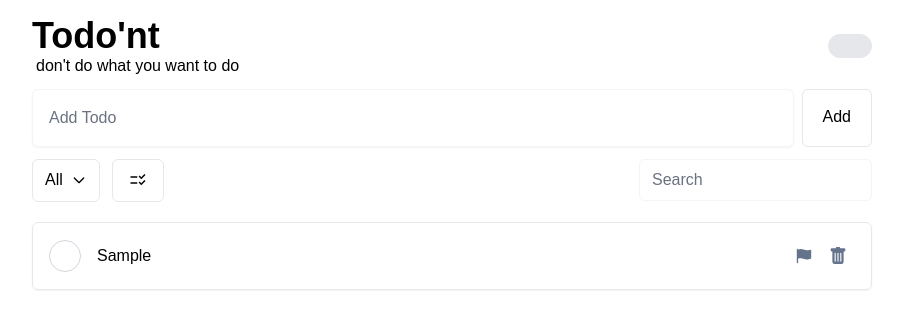
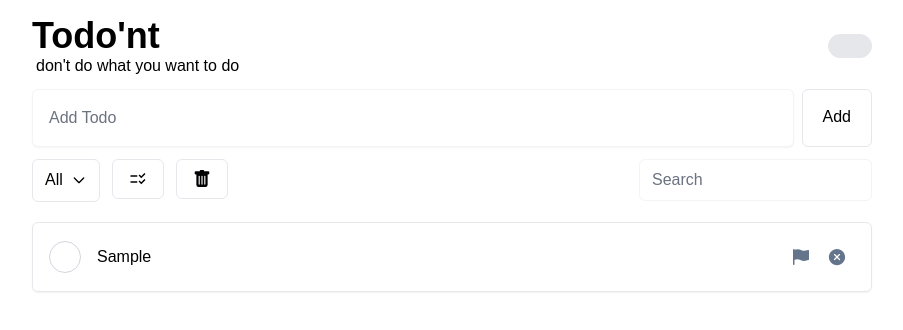
Before and after one commit to zreonx/redux-todo-toolkit, a React (Vite) app: page / in a window 1280 px wide. Both pictures are taken after typing "Sample" into the empty fields and a click on the button "Add". Shown: the top 330 px of the page, without its empty margins (188-1091 px from the left). Built offline with nearby package versions, Linux system fonts and the light colour scheme; a web font is replaced by a local one.

Commit message:
Added few optimization
Added remove all task
Added mark all as complete
Added global context
Added context for modal and theme

```diff
--- a/src/App.jsx
+++ b/src/App.jsx
@@ -1,7 +1,8 @@
 import Todo from "./components/Todo";
-import { useState, useEffect } from "react";
+import { useState, useEffect, useContext } from "react";
+import { TodoContext } from "./context/TodoContext";
 const App = () => {
-  const [theme, setTheme] = useState(false);
+  const { theme, setTheme } = useContext(TodoContext);
 
   useEffect(() => {
     if (theme) {
@@ -18,7 +19,7 @@ const App = () => {
           color: black;
         }
       `}</style>
-      <Todo theme={theme} setTheme={setTheme} />
+      <Todo />
     </div>
   );
 };
--- a/src/components/DeleteModal.jsx
+++ b/src/components/DeleteModal.jsx
@@ -11,7 +11,7 @@ const DeleteModal = ({ setDeleteModal, deleteModal, handleDeleteTodo, id }) => {
       <div className='bg-lightcl dark:bg-slate-600 rounded-md'>
         <Modal.Header className='border-none pt-4 pb-0'>Delete</Modal.Header>
         <Modal.Body className='px-6 pt-2 pb-0'>
-          <h3 className='dark:text-white mb-7 text-center'>
+          <h3 className='dark:text-white mb-6'>
             Are you sure you want to remove this task?
           </h3>
         </Modal.Body>
--- a/src/components/EditModal.jsx
+++ b/src/components/EditModal.jsx
@@ -1,4 +1,5 @@
 import { Modal } from "flowbite-react";
+import { useFocus } from "../hooks/useFocus";
 
 const EditModal = ({
   setEditTodo,
@@ -7,31 +8,34 @@ const EditModal = ({
   openModal,
   setOpenModal,
 }) => {
+  const inputRef = useFocus();
+
   return (
     <Modal
-      dismissible
       show={openModal}
       position='center'
       className='text-black max-sm:pt-2'
       onClose={() => setOpenModal(false)}
+      closable={false}
+      initialFocus={inputRef}
     >
       <div className='bg-lightcl dark:bg-slate-600 rounded-md'>
         <Modal.Header className='border-none pt-4 pb-0'>Todo</Modal.Header>
         <Modal.Body className='px-6 pt-2 pb-0'>
-          <input
-            className='w-full px-1 font-medium text-lg py-1 focus:outline-none focus:border-slate-300 border-0 border-b-2 border-slate-300 border-b-slate-300 bg-transparent dark:!text-white'
-            type='text'
+          <textarea
+            className='w-full px-1 font-medium text-lg py-1 focus:outline-none focus:border-slate-300 border-none resize-none border-slate-300 border-b-slate-300 bg-transparent dark:!text-white h-[10rem]'
             value={editTodo.task}
+            ref={inputRef}
             onChange={(e) => {
               setEditTodo({ ...editTodo, task: e.target.value });
             }}
-            onKeyUp={(e) => {
-              if (e.key === "Enter") {
-                handleSaveTodo();
-                e.target.blur();
-                setOpenModal(false);
-              }
-            }}
+            // onKeyUp={(e) => {
+            //   if (e.key === "Enter") {
+            //     handleSaveTodo();
+            //     e.target.blur();
+            //     setOpenModal(false);
+            //   }
+            // }}
           />
           <div className='pt-2 italic font-extralight text-xs dark:text-gray-50/50'>
             <span>{editTodo.isEdited ? "Edited: " : ""}</span>
--- a/src/components/Todo.jsx
+++ b/src/components/Todo.jsx
@@ -3,17 +3,16 @@ import TodoTasks from "./TodoTasks";
 import { ToggleSwitch } from "flowbite-react";
 import { useDispatch } from "react-redux";
 import { addTask } from "../redux/features/todos/todoSlice";
-import { useCallback, useEffect, useRef, useState } from "react";
-const Todo = ({ theme, setTheme }) => {
+import { useCallback, useContext, useEffect, useRef, useState } from "react";
+import { TodoContext } from "../context/TodoContext";
+import { useFocus } from "../hooks/useFocus";
+
+const Todo = () => {
+  const { theme, setTheme } = useContext(TodoContext);
   const dispatch = useDispatch();
   const [todo, setTodo] = useState("");
-  const inputRef = useRef(null);
 
-  useEffect(() => {
-    if (inputRef.current) {
-      inputRef.current.focus();
-    }
-  }, []);
+  const inputRef = useFocus();
 
   const handleAddTask = useCallback(() => {
     if (todo) {
--- a/src/components/TodoFilter.jsx
+++ b/src/components/TodoFilter.jsx
@@ -1,8 +1,15 @@
 import React, { useCallback, useEffect, useState } from "react";
 import { Dropdown } from "flowbite-react";
 import { MdChecklistRtl } from "react-icons/md";
+import { BsTrashFill } from "react-icons/bs";
 import { useDispatch, useSelector } from "react-redux";
-import { filterTasks, updateSearch } from "../redux/features/todos/todoSlice";
+import {
+  filterTasks,
+  updateSearch,
+  completeAllTask,
+  removeAllTask,
+} from "../redux/features/todos/todoSlice";
+import { Tooltip } from "flowbite-react";
 
 const TodoFilter = () => {
   const { search } = useSelector((state) => state.todo);
@@ -20,6 +27,14 @@ const TodoFilter = () => {
     },
     [search]
   );
+
+  const handleRemoveAllTask = useCallback(() => {
+    dispatch(removeAllTask());
+  });
+
+  const handleCompleteAllTask = useCallback(() => {
+    dispatch(completeAllTask());
+  });
 
   useEffect(() => {
     setFilterValue();
@@ -51,9 +66,22 @@ const TodoFilter = () => {
           </Dropdown>
         </div>
 
-        <button className='border rounded-md px-4 py-2.5 text-lg hover:bg-lightcl dark:hover:text-gray-700'>
-          <MdChecklistRtl />
-        </button>
+        <Tooltip style='auto' content='Complete All Task'>
+          <button
+            onClick={handleCompleteAllTask}
+            className='border rounded-md px-4 py-2.5 text-lg hover:bg-lightcl dark:hover:text-gray-700'
+          >
+            <MdChecklistRtl />
+          </button>
+        </Tooltip>
+        <Tooltip style='auto' content='Empty Task'>
+          <button
+            onClick={handleRemoveAllTask}
+            className='border rounded-md px-4 py-2.5 text-lg hover:bg-lightcl dark:hover:text-gray-700'
+          >
+            <BsTrashFill />
+          </button>
+        </Tooltip>
       </div>
       <div>
         <input
--- a/src/components/TodoTaskAction.jsx
+++ b/src/components/TodoTaskAction.jsx
@@ -1,10 +1,10 @@
 import { PiCheckBold } from "react-icons/pi";
-import { BsTrashFill } from "react-icons/bs";
-import { FiEdit } from "react-icons/fi";
+import { IoIosCloseCircle } from "react-icons/io";
 import { BsFillStopCircleFill } from "react-icons/bs";
 import { HiMiniFlag } from "react-icons/hi2";
 import { convertToDate } from "../helper/todoUtils";
-import { useState } from "react";
+import { useState, useContext } from "react";
+import { TodoContext } from "../context/TodoContext";
 import { useDispatch } from "react-redux";
 import { Tooltip } from "flowbite-react";
 import {
@@ -29,8 +29,8 @@ import DeleteModal from "./DeleteModal";
 
 const TodoTaskAction = ({ tasks }) => {
   const dispatch = useDispatch();
-  const [openModal, setOpenModal] = useState(false);
-  const [deleteModal, setDeleteModal] = useState(false);
+  const { deleteModal, setDeleteModal, openModal, setOpenModal } =
+    useContext(TodoContext);
   const [editTodo, setEditTodo] = useState({
     id: "",
     task: "",
@@ -116,7 +116,7 @@ const TodoTaskAction = ({ tasks }) => {
                           <button
                             disabled={`${todo.completed ? "disabled" : ""}`}
                             onClick={(e) => handlePendingToggle(e, todo.id)} // Pass event object to the handler
-                            className={`p-2 text-lg hover:bg-lightcl disabled:cursor-not-allowed text-slate-500 dark:text-slate-200 ${
+                            className={`p-2 text-xl hover:bg-lightcl disabled:cursor-not-allowed text-slate-500 dark:text-slate-200 ${
                               todo.inProgress
                                 ? "!text-red-400 dark:!text-red-500"
                                 : ""
@@ -147,9 +147,9 @@ const TodoTaskAction = ({ tasks }) => {
                               setDeleteModal(true);
                               setRemoveTodoId(todo.id);
                             }}
-                            className='p-2 text-lg hover:bg-lightcl text-slate-500 dark:text-slate-200 dark:hover:bg-headcl rounded-lg'
+                            className='p-2 text-xl hover:bg-lightcl text-slate-500 dark:text-slate-200 dark:hover:bg-headcl rounded-lg'
                           >
-                            <BsTrashFill />
+                            <IoIosCloseCircle />
                           </button>
                         </Tooltip>
                       </div>
--- a/src/context/TodoContext.jsx
+++ b/src/context/TodoContext.jsx
@@ -1,12 +1,19 @@
-import { createContext, useContext, useTransition } from "react";
+import { createContext, useState } from "react";
 
 export const TodoContext = createContext(null);
 
 export const TodoContextProvider = ({ children }) => {
-  const [isPending, startTransition] = useTransition();
-  return (
-    <TodoContext.Provider value={{ isPending, startTransition }}>
-      {children}
-    </TodoContext.Provider>
-  );
+  const [deleteModal, setDeleteModal] = useState(false);
+  const [openModal, setOpenModal] = useState(false);
+  const [theme, setTheme] = useState(false);
+
+  const data = {
+    openModal,
+    setOpenModal,
+    deleteModal,
+    setDeleteModal,
+    theme,
+    setTheme,
+  };
+  return <TodoContext.Provider value={data}>{children}</TodoContext.Provider>;
 };
--- /dev/null
+++ b/src/hooks/useFocus.jsx
@@ -0,0 +1,15 @@
+import { useEffect, useRef } from "react";
+
+const useFocus = () => {
+  const refName = useRef(null);
+
+  useEffect(() => {
+    if (refName.current) {
+      refName.current.focus();
+    }
+  }, [refName]);
+
+  return refName;
+};
+
+export { useFocus };
--- a/src/redux/features/todos/todoSlice.js
+++ b/src/redux/features/todos/todoSlice.js
@@ -99,6 +99,22 @@ const todoSlice = createSlice({
         search,
       };
     },
+
+    removeAllTask: (state) => {
+      return {
+        ...state,
+        tasks: [],
+      };
+    },
+
+    completeAllTask: (state) => {
+      return {
+        ...state,
+        tasks: state.tasks.map((todo) => {
+          return { ...todo, completed: true };
+        }),
+      };
+    },
   },
 });
 
@@ -110,6 +126,8 @@ export const {
   removeTask,
   filterTasks,
   updateSearch,
+  completeAllTask,
+  removeAllTask,
 } = todoSlice.actions;
 
 export default todoSlice.reducer;
```
Also changed, not shown: 5 other files (tests, documents, lock files or other folders).
